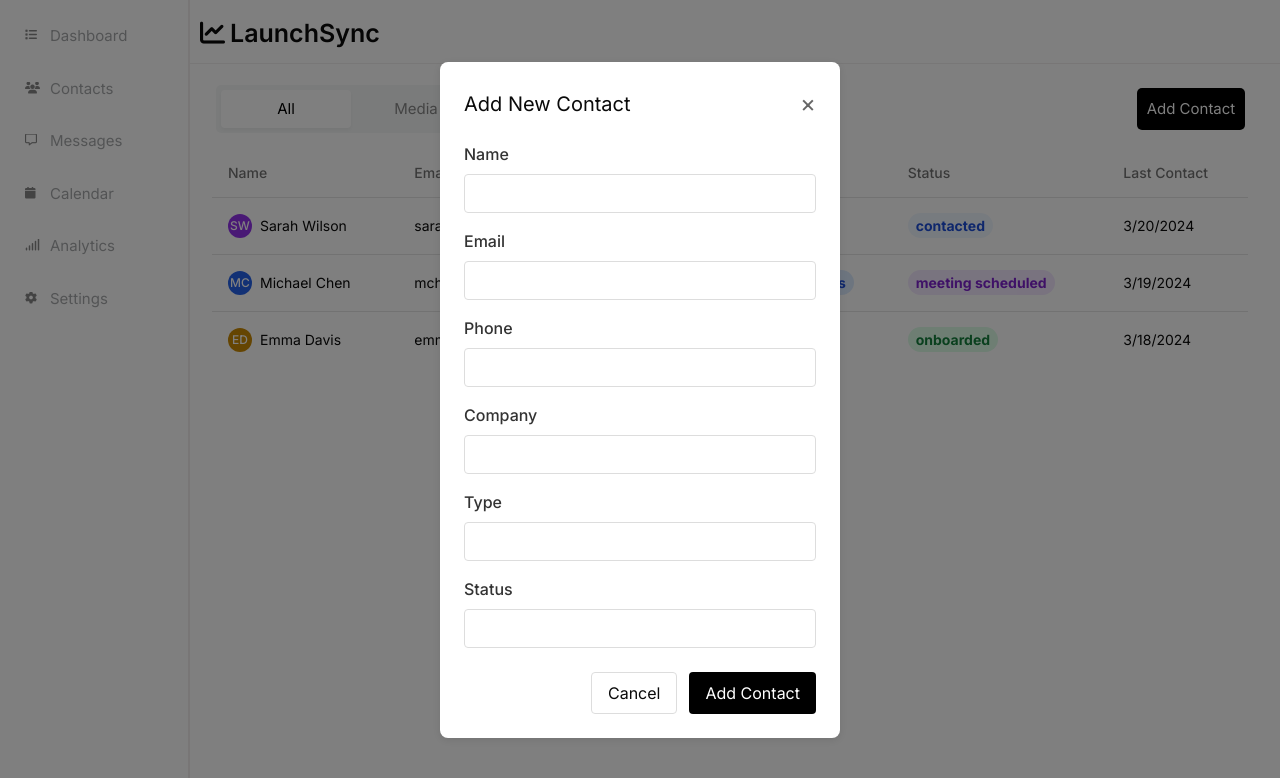
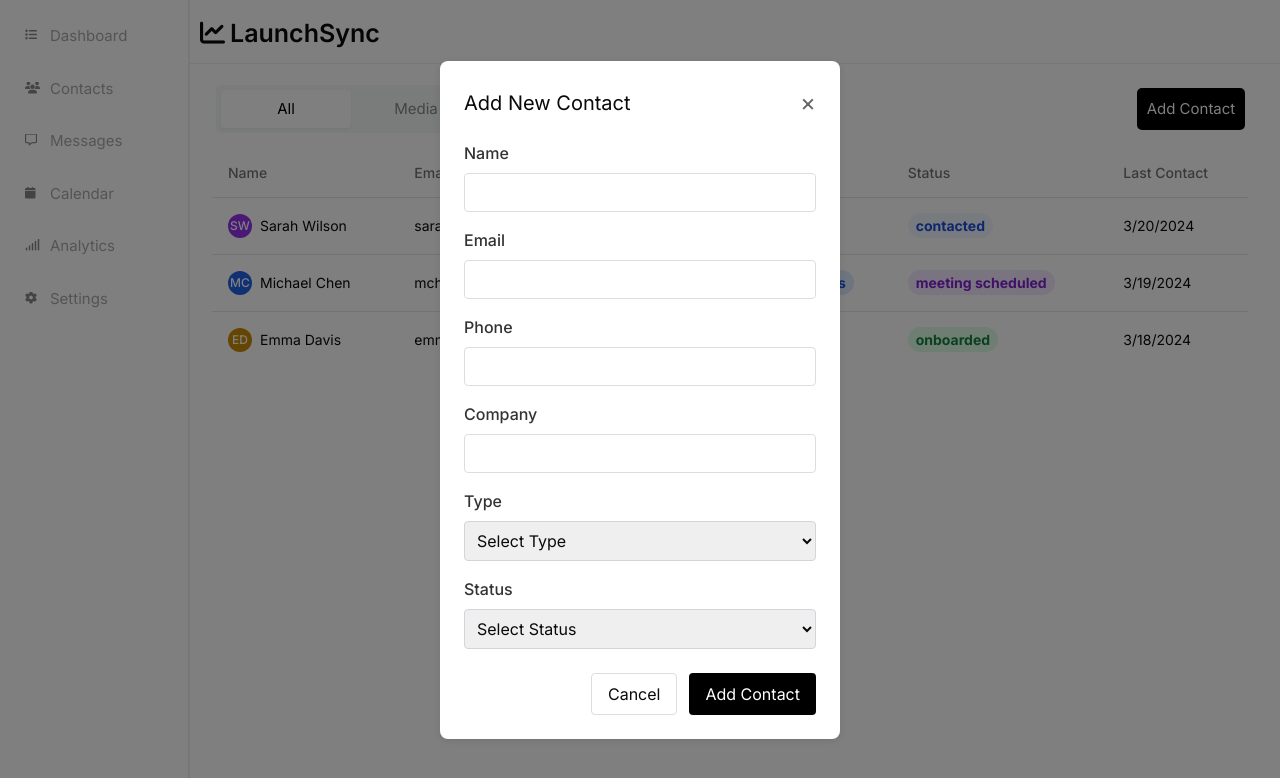
Before and after one commit to tanmay2301/CRM-dummy, a React (Vite) app: page /Contacts in a window 1280 px wide. Both pictures are taken after a click on the button "Add Contact". Shown: the top 778 px of the page. Built offline with nearby package versions, Linux system fonts and the light colour scheme.

Commit message:
Updating Add Contacts styling

```diff
--- a/src/Contacts.jsx
+++ b/src/Contacts.jsx
@@ -6,6 +6,7 @@ import database from "./api";
 import {
     Table,
     TableBody,
+    TableCaption,
     TableCell,
     TableHead,
     TableHeader,
@@ -13,7 +14,7 @@ import {
 } from "@/components/ui/table";
 
 function Contacts() {
-  const { contacts } = database;
+    const [contacts, setContacts] = useState(database.contacts);
     const [activeFilter, setActiveFilter] = useState("All");
 
     const colors = ["bg-purple-600", "bg-blue-600", "bg-green-600", "bg-yellow-600"];
@@ -54,6 +55,10 @@ function Contacts() {
         }
     };
 
+    const handleAddContact = (newContact) => {
+        setContacts((prevContacts) => [...prevContacts, newContact]);
+    };
+
     const filteredContacts = contacts.filter(
         (contact) =>
             activeFilter === "All" ||
@@ -65,16 +70,14 @@ function Contacts() {
     return (
         <div className="flex flex-col h-screen">
             <Header />
-
             <div className="flex flex-1 overflow-hidden">
                 <SideBar />
-
                 <main className="flex-1 overflow-auto p-4">
                     <ContactManager
+                        onAddContact={handleAddContact}
                         activeFilter={activeFilter}
                         setActiveFilter={setActiveFilter}
                     />
-
                     <section className="contact-ui p-4 overflow-x-auto">
                         <Table>
                             <TableHeader>
@@ -89,10 +92,7 @@ function Contacts() {
                             </TableHeader>
                             <TableBody>
                                 {filteredContacts.map((contact) => (
-                  <TableRow
-                    key={contact.id}
-                    className="hover:bg-gray-200 transition-colors"
-                  >
+                                    <TableRow key={contact.id} className="hover:bg-gray-200 transition-colors">
                                         <TableCell>
                                             <div className="flex items-center">
                                                 <div
--- a/src/custom-components/ContactManager.jsx
+++ b/src/custom-components/ContactManager.jsx
@@ -7,8 +7,8 @@ function ContactManager({ onAddContact, activeFilter, setActiveFilter }) {
     email: '',
     phone: '',
     company: '',
-    type: '',  // New field
-    status: '',  // New field
+    type: '',
+    status: '',
   });
 
   const filters = ['All', 'Media', 'Partners', 'Beta Users'];
@@ -30,8 +30,8 @@ function ContactManager({ onAddContact, activeFilter, setActiveFilter }) {
       email: '',
       phone: '',
       company: '',
-      type: '',  // Reset new field
-      status: '',  // Reset new field
+      type: '',
+      status: '',
     });
   };
 
@@ -108,27 +108,38 @@ function ContactManager({ onAddContact, activeFilter, setActiveFilter }) {
 
               <div className="form-group">
                 <label htmlFor="type">Type</label>
-                <input
-                  type="text"
+                <select
                   id="type"
                   name="type"
                   value={formData.type}
                   onChange={handleInputChange}
                   required
-                />
+                  className="w-full h-10 p-2 border border-gray-300 rounded"
+                >
+                  <option value="">Select Type</option>
+                  <option value="media">Media</option>
+                  <option value="partners">Partners</option>
+                  <option value="beta">Beta</option>
+                </select>
               </div>
 
               <div className="form-group">
                 <label htmlFor="status">Status</label>
-                <input
-                  type="text"
+                <select
                   id="status"
                   name="status"
                   value={formData.status}
                   onChange={handleInputChange}
                   required
-                />
+                  className="w-full h-10 p-2 border border-gray-300 rounded"
+                >
+                  <option value="">Select Status</option>
+                  <option value="contacted">Contacted</option>
+                  <option value="meeting scheduled">Meeting Scheduled</option>
+                  <option value="onboarded">Onboarded</option>
+                </select>
               </div>
+
               <div className="modal-footer">
                 <button
                   type="button"
```
Lines whose indentation alone changed are shown as unchanged.
